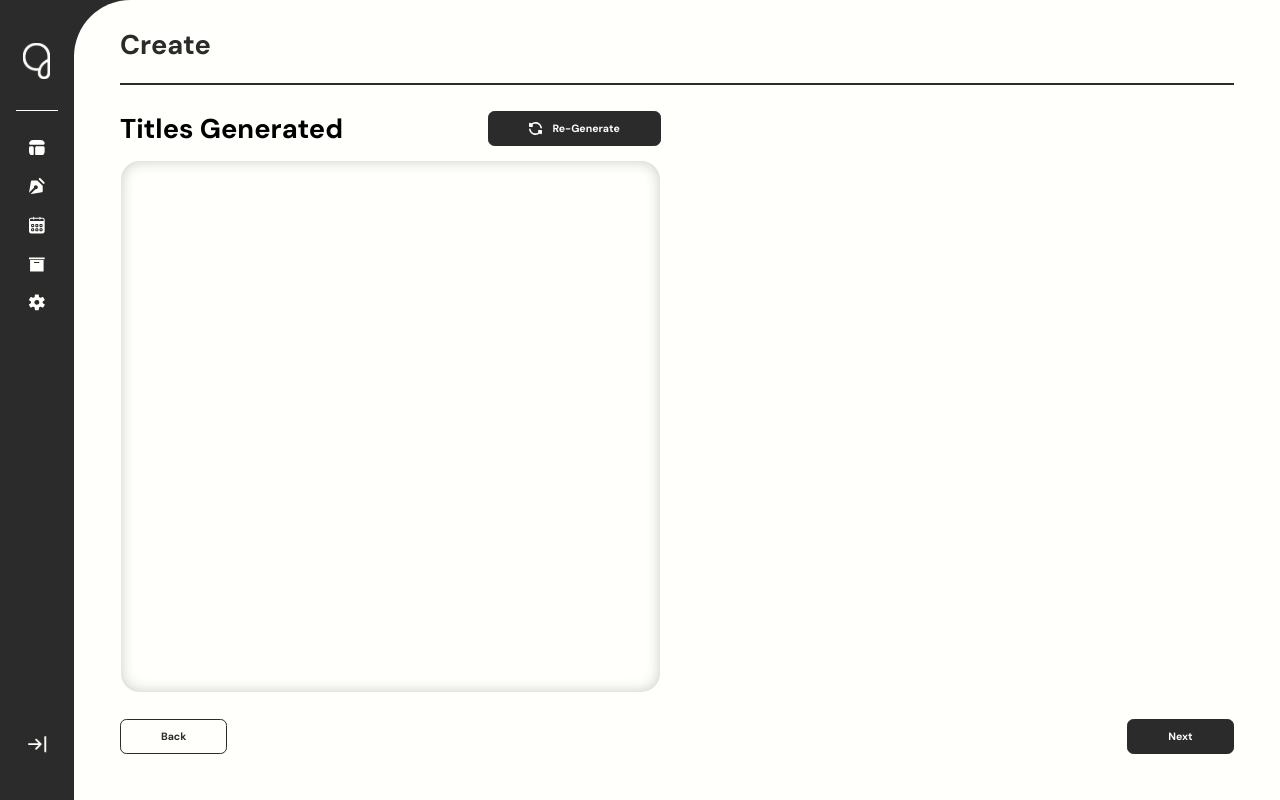
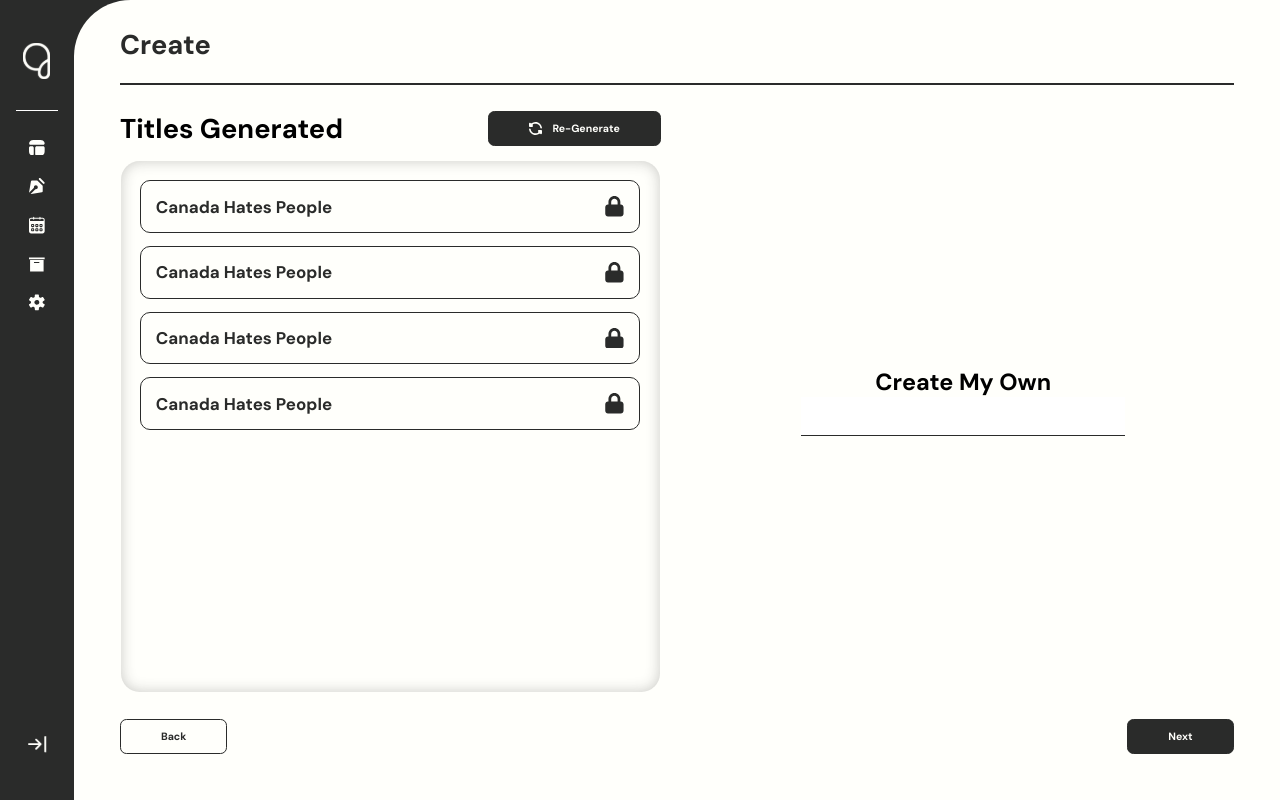
Before and after one commit to GeekLabsHoldings/Machine-Genius, a Next.js app: page /content-creator/generated-titles in a window 1280 px wide. Built offline with nearby package versions, Linux system fonts and the light colour scheme.

Commit message:
finish generated titles

```diff
--- /dev/null
+++ b/app/_components/TitleCheckWithLock/TitleCheckWithLock.module.css
@@ -0,0 +1,62 @@
+label.title_check {
+    position: relative;
+    display: flex;
+    align-items: center;
+    justify-content: space-between;
+    padding: clamp(0.625rem, calc(1vw + 0.1rem), 1000px);
+    font-size: clamp(0.625rem, calc(1.2vw + 0.1rem), 1000px);
+    font-weight: 700;
+    color: var(--dark);
+    border: 1px solid var(--dark);
+    width: 100%;
+    border-radius: clamp(10px, calc(0.5vw + 0.1rem), 1000px);
+}
+
+label.title_check>input[type=radio] {
+    position: absolute;
+    z-index: 2;
+    width: 100%;
+    height: 100%;
+    top: 0;
+    left: 0;
+    opacity: 0;
+}
+
+label.title_check:has(>input[type=radio]:checked) {
+    background-color: var(--dark);
+    color: var(--white);
+}
+
+label.toggle_locked {
+    position: relative;
+}
+
+label.toggle_locked input {
+    position: absolute;
+    top: 0;
+    left: 0;
+    width: clamp(10px, calc(1.5vw + 0.1rem), 200px);
+    height: clamp(10px, calc(1.5vw + 0.1rem), 200px);
+    z-index: 2;
+    opacity: 0;
+}
+
+label.toggle_locked svg {
+    width: clamp(10px, calc(1.5vw + 0.1rem), 600px);
+    height: clamp(10px, calc(1.5vw + 0.1rem), 600px);
+}
+
+label.toggle_locked svg path {
+    fill: var(--dark);
+}
+label.toggle_locked input:checked+svg path {
+    fill: var(--orange);
+}
+
+label.title_check:has(>input[type=radio]:checked) label.toggle_locked svg path{
+    fill: var(--white);
+}
+
+label.title_check:has(>input[type=radio]:checked) label.toggle_locked input:checked+svg path {
+    fill: var(--orange);
+}
--- /dev/null
+++ b/app/_components/TitleCheckWithLock/TitleCheckWithLock.tsx
@@ -0,0 +1,28 @@
+"use client"
+import { useState } from 'react'
+import styles from './TitleCheckWithLock.module.css'
+
+interface IProps {
+  checkName: string
+  title: string
+}
+const TitleCheckWithLock = ({ checkName, title }: IProps) => {
+
+  const [isLocked, setIsLocked] = useState<boolean>(false)
+  return (
+    <label className={styles.title_check}>
+      <input type="radio" name={checkName} value={title} />
+
+      {title}
+
+      <label htmlFor='toggle-locked' className={`${styles.toggle_locked} toggle_locked`}>
+        <input type="checkbox" name="toggle-locked" id="toggle-locked" onChange={()=>setIsLocked(!isLocked)}/>
+        <svg xmlns="http://www.w3.org/2000/svg" width="22" height="25" viewBox="0 0 22 25" fill="none">
+          <path fill-rule="evenodd" clip-rule="evenodd" d="M3.85 10.3607V7.08889C3.85 5.2088 4.6033 3.40571 5.94419 2.07629C7.28507 0.746864 9.10371 0 11 0C12.8963 0 14.7149 0.746864 16.0558 2.07629C17.3967 3.40571 18.15 5.2088 18.15 7.08889V10.3607H18.7C20.5226 10.3607 22 11.8255 22 13.6325V21.2667C22 23.0737 20.5226 24.5385 18.7 24.5385H3.3C1.47747 24.5385 0 23.0737 0 21.2667V13.6325C0 11.8255 1.47747 10.3607 3.3 10.3607H3.85ZM8.27764 4.3898C8.99965 3.67395 9.97887 3.2718 11 3.2718C12.0211 3.2718 13.0004 3.67395 13.7224 4.3898C14.4444 5.10564 14.85 6.07653 14.85 7.08889V10.3607H7.15V7.08889C7.15 6.07653 7.55563 5.10564 8.27764 4.3898Z" fill={isLocked ? '#F36F24' : '#fff'} />
+        </svg>
+      </label>
+    </label>
+  )
+}
+
+export default TitleCheckWithLock
--- a/app/_components/TopicCollapse/TopicCollapse.module.css
+++ b/app/_components/TopicCollapse/TopicCollapse.module.css
@@ -65,6 +65,7 @@
 }
 .replyInput:focus{
     border: transparent !important;
+    outline: none;
 }
 .replyInput::placeholder {
     color: #000000;
--- a/app/content-creator/choose-articles/page.tsx
+++ b/app/content-creator/choose-articles/page.tsx
@@ -2,7 +2,9 @@ import CustomBtn from '@/app/_components/Button/CustomBtn'
 import styles from './chooseArticles.module.css'
 import TopicColapse from '@/app/_components/TopicCollapse/TopicCollapse'
 import ArticleWithCheck from '@/app/_components/ArticleWithCheck/ArticleWithCheck'
+
 const chooseArticles = () => {
+
     return (
         <div className="flex flex-col h-full">
             <div className="flex justify-center items-start py-[2vw] h-[90%] gap-[2rem]">
--- a/app/content-creator/generated-titles/generated-titles.module.css
+++ b/app/content-creator/generated-titles/generated-titles.module.css
@@ -18,7 +18,7 @@
 }
 
 
-.titles_wrapper .select_article_container{
+.titles_wrapper .titles_container{
     box-shadow: 0px 0px 14px 0px rgba(42, 43, 42, 0.25) inset;
     border: 1px solid transparent;
     border-radius: clamp(10px,  calc( 1.4vw + 0.1rem ) , 1000px);
@@ -26,3 +26,16 @@
     height: 100%;
     overflow-y: auto;
 }
+
+.add_title_wrapper label{
+    font-size: clamp(12px,  calc( 1.7vw + 0.1rem ) , 1000px);
+    font-weight: 700;
+}
+
+.add_title_wrapper input{
+    padding: clamp(10px,  calc( 0.6vw + 0.1rem ) , 1000px) 0;
+    font-size: clamp(12px,  calc( 1vw + 0.1rem ) , 1000px);
+    border-bottom: 1px solid var(--dark);
+    width: 60%;
+    outline: none;
+}
--- a/app/content-creator/generated-titles/page.tsx
+++ b/app/content-creator/generated-titles/page.tsx
@@ -1,5 +1,6 @@
 import CustomBtn from '@/app/_components/Button/CustomBtn'
 import styles from './generated-titles.module.css'
+import TitleCheckWithLock from '@/app/_components/TitleCheckWithLock/TitleCheckWithLock'
 
 const ReGenerateIcon = <svg xmlns="http://www.w3.org/2000/svg" width="13" height="13" viewBox="0 0 13 13" fill="none">
 <path d="M0.754732 6.49635C0.310457 6.55953 0.00154495 6.97089 0.0646763 7.41516C0.257889 8.77361 0.876039 10.0362 1.83056 11.0219C2.78517 12.0075 4.02716 12.6659 5.37876 12.9026C6.73034 13.1392 8.12216 12.9421 9.35487 12.3394C9.64191 12.1991 9.91688 12.0385 10.178 11.8593C10.622 11.5546 11.2322 11.5579 11.613 11.9387C12.1248 12.4506 13 12.088 13 11.3642V9.12498C13 8.57269 12.5523 8.12498 12 8.12498H9.76078C9.03693 8.12498 8.67441 9.00013 9.18626 9.51201C9.50975 9.83548 9.49955 10.3701 9.11337 10.6153C8.96152 10.7117 8.80392 10.8 8.64114 10.8796C7.71661 11.3316 6.67275 11.4794 5.65905 11.3019C4.64539 11.1244 3.71386 10.6307 2.99796 9.89137C2.28199 9.15207 1.81838 8.20527 1.67351 7.18636C1.61029 6.7421 1.19893 6.43317 0.754732 6.49635ZM3.64512 0.660543C3.35608 0.801857 3.07927 0.963766 2.81654 1.14447C2.37444 1.44855 1.76644 1.44537 1.38702 1.06594C0.875144 0.554093 0 0.916605 0 1.64047V3.875C0 4.42729 0.447716 4.875 1 4.875H3.23456C3.95842 4.875 4.32096 3.99983 3.80908 3.48799C3.48674 3.16564 3.49674 2.63303 3.88124 2.38813C4.03473 2.29037 4.19413 2.20093 4.35882 2.1204C5.2834 1.6684 6.32725 1.52056 7.34095 1.69807C8.35464 1.87558 9.28615 2.36934 10.0021 3.10861C10.718 3.84788 11.1816 4.79476 11.3265 5.81363C11.3897 6.25789 11.801 6.56681 12.2453 6.50363C12.6896 6.44045 12.9985 6.02909 12.9353 5.58483C12.7421 4.22635 12.124 2.96385 11.1694 1.97815C10.2148 0.992452 8.97283 0.334114 7.62124 0.0974319C6.26966 -0.139249 4.87784 0.0578646 3.64512 0.660543Z" fill="#FFFFFB"/>
@@ -15,12 +16,16 @@ const GeneratedTitles = () => {
                 <h6>Titles Generated</h6>
                 <CustomBtn word="Re-Generate" btnColor="black" href="/content-creator/generated-titles" icon={ReGenerateIcon}/>
             </div>
-            <div className={styles.select_article_container}>
-
+            <div className={styles.titles_container + " space-y-[1vw]"}>
+                <TitleCheckWithLock title='Canada Hates People' checkName='generated-titles'/>
+                <TitleCheckWithLock title='Canada Hates People' checkName='generated-titles'/>
+                <TitleCheckWithLock title='Canada Hates People' checkName='generated-titles'/>
+                <TitleCheckWithLock title='Canada Hates People' checkName='generated-titles'/>
             </div>
         </div>
-        <div className={styles.preview_wrapper + ' w-1/2 h-full'}>
-
+        <div className={styles.add_title_wrapper + ' w-1/2 h-full flex flex-col items-center justify-center'}>
+            <label htmlFor="add-title">Create My Own</label>
+            <input type="text" id='add-title' />
         </div>
     </div>
 
--- a/app/content-creator/generating-titles/page.tsx
+++ b/app/content-creator/generating-titles/page.tsx
@@ -7,7 +7,7 @@ const GeneratingTitles = () => {
         <div className="flex flex-col h-full">
 
             <div className="flex flex-col justify-center items-center min-w-[24rem] py-[2vw] m-auto h-full">
-                <LogoAndTitle needTxt={true} title='Generating Titles..' />
+                <LogoAndTitle needTxt={false} title='Generating Titles..' />
                 <CustomBtn word="Generated Titles" btnColor="white" href="/content-creator/generated-titles" />
             </div>
 
--- a/app/content-creator/show-errors/page.tsx
+++ b/app/content-creator/show-errors/page.tsx
@@ -11,9 +11,9 @@ const ShowErrors = () => {
         <>
 
             <div className="flex flex-col h-full">
-                <div className="flex justify-center items-start py-[2vw] h-[90%] gap-[2rem]">
-                    <div className={'w-1/2'}>
-                        <ArticlePreview yourNewArticle={true} height="h-[65vh]" withEdit={true} />
+                <div className="flex justify-center items-start py-[2vw] h-full gap-[2rem]">
+                    <div className={'w-3/5 h-full'}>
+                        <ArticlePreview yourNewArticle={true} height="h-full" withEdit={true} />
                     </div>
                     <div className={styles.scripts_wrapper + ' w-2/5'}>
                         <div className={styles.header}>
```
